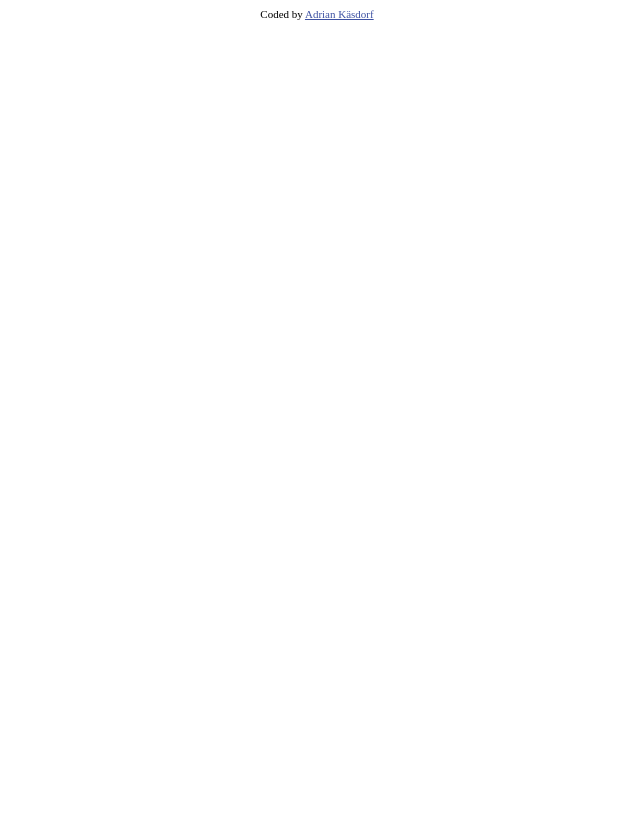
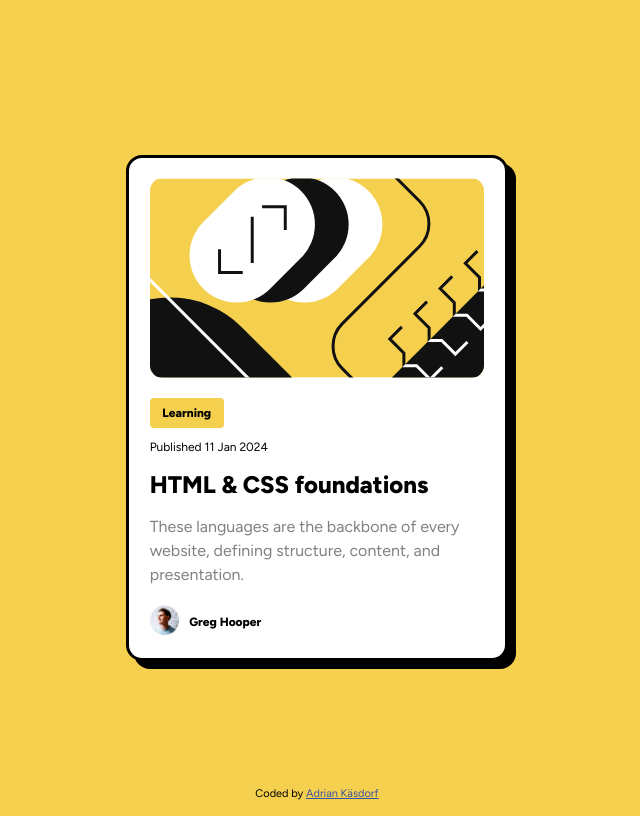
Before and after one commit to adriankae/blog-preview-card-frontentmentor, a plain HTML site: page index.html in a window 1280 px wide. Shown: the whole page, without its empty margins (323-963 px from the left). Drawn offline with Linux system fonts and the light colour scheme.

Commit message:
create card and start writing readme

```diff
--- a/index.html
+++ b/index.html
@@ -7,6 +7,8 @@
   <link rel="icon" type="image/png" sizes="32x32" href="./assets/images/favicon-32x32.png">
 
   <title>Adrian Käsdorf | Blog preview card</title>
+
+  <link rel="stylesheet" href="./styles.css">
   <link rel="preconnect" href="https://fonts.googleapis.com">
   <link rel="preconnect" href="https://fonts.gstatic.com" crossorigin>
   <link href="https://fonts.googleapis.com/css2?family=Figtree:wght@300;400;500;600;700;800&display=swap" rel="stylesheet">
@@ -17,8 +19,34 @@
   </style>
 </head>
 <body>
-  <div class="card">
-
+  <div class="frame">
+    <div class="card">
+      <div class="content">
+        <div class="image-container">
+          <img src="./assets/images/illustration-article.svg" alt="">
+        </div>
+        <div class="label">
+          <p>Learning</p>
+        </div>
+        <div class="publish-date">
+          <p>Published 11 Jan 2024</p>
+        </div>
+        <div class="heading">
+          <p>HTML & CSS foundations</p>
+        </div>
+        <div class="card-text">
+          <p>These languages are the backbone of every website, defining structure, content, and presentation.</p>
+        </div>
+        <div class="author-container">
+          <div class="author-image">
+            <img src="./assets/images/image-avatar.webp" alt="">
+          </div>
+          <div class="author-name">
+            <p>Greg Hooper</p>
+          </div>
+        </div>
+      </div>
+    </div>
   </div>
 
   <div class="attribution">
--- /dev/null
+++ b/styles.css
@@ -0,0 +1,126 @@
+body {
+    background-color: hsl(47, 88%, 63%);
+    font-family: 'Figtree', sans-serif;
+}
+
+.frame {
+    display: flex;
+    justify-content: center;
+    align-items: center;
+    height: 100vh;
+}
+
+.card {
+    width: 100%;
+    max-width: 376px;
+    height: 500px;
+    background-color: white;
+    border: black;
+    border: solid;
+    border-radius: 1rem;
+    display: flex;
+    justify-content: center;
+    align-items: center;
+    box-shadow: 8px 8px 0px 0px rgba(0, 0, 0, 1);
+}
+
+.content {
+    display:flex;
+    flex-direction: column;
+    width: 89%;
+    height: 92%;
+}
+
+.image-container {
+    display: flex;
+    justify-content: center;
+}
+
+.image-container img {
+    border-radius: 0.8rem;
+    width: 100%;
+}
+
+.label {
+    background-color: hsl(47, 88%, 63%);
+    margin-top: 20px;
+    width: 74px;
+    height: 30px;
+    display: flex;
+    align-items: center;
+    justify-content: center;
+    border-radius: 0.25rem;
+}
+
+.label p {
+    font-weight: 800;
+    font-size: 0.75rem;
+}
+
+.publish-date p {
+    font-size: 0.75rem;
+}
+
+.heading p {
+    font-weight: 800;
+    font-size: 1.5rem;
+    margin-top: 4px;
+    margin-bottom: 0;
+}
+
+.card-text p {
+    line-height: 1.5;
+    color: hsl(0, 0%, 50%);
+}
+
+.author-container {
+    display: flex;
+    gap: 10px;
+    align-items: center;
+}
+
+.author-container img {
+    height: 30px;
+}
+
+.author-container p {
+    font-weight: 800;
+    font-size: 0.75rem;
+}
+
+@media (min-width: 376px) {
+    .card:hover {
+        box-shadow: 14px 14px 0px 0px rgba(0, 0, 0, 1);
+    }
+}
+
+@media (max-width: 375px) {
+    .card {
+        margin-left: 20px;
+        margin-right: 20px;
+        height: 430px;
+    }
+
+    .label p {
+        font-size: 0.6rem;
+    }
+
+    .publish-date p {
+        font-size: 0.6rem;
+    }
+
+    .heading p {
+        font-size: 1rem;
+    }
+
+    .card-text p {
+        font-size: 0.8rem;
+    }
+}
+
+.attribution {
+    position: fixed;
+    bottom: 0;
+    left: 0;
+    width: 100%;
+}
```
Also changed, not shown: assets/screenshots/screenshot_desktop.jpg (added), assets/screenshots/screenshot_desktop_hover.jpeg (added), assets/screenshots/screenshot_mobile.jpg (added), 1 other file.
